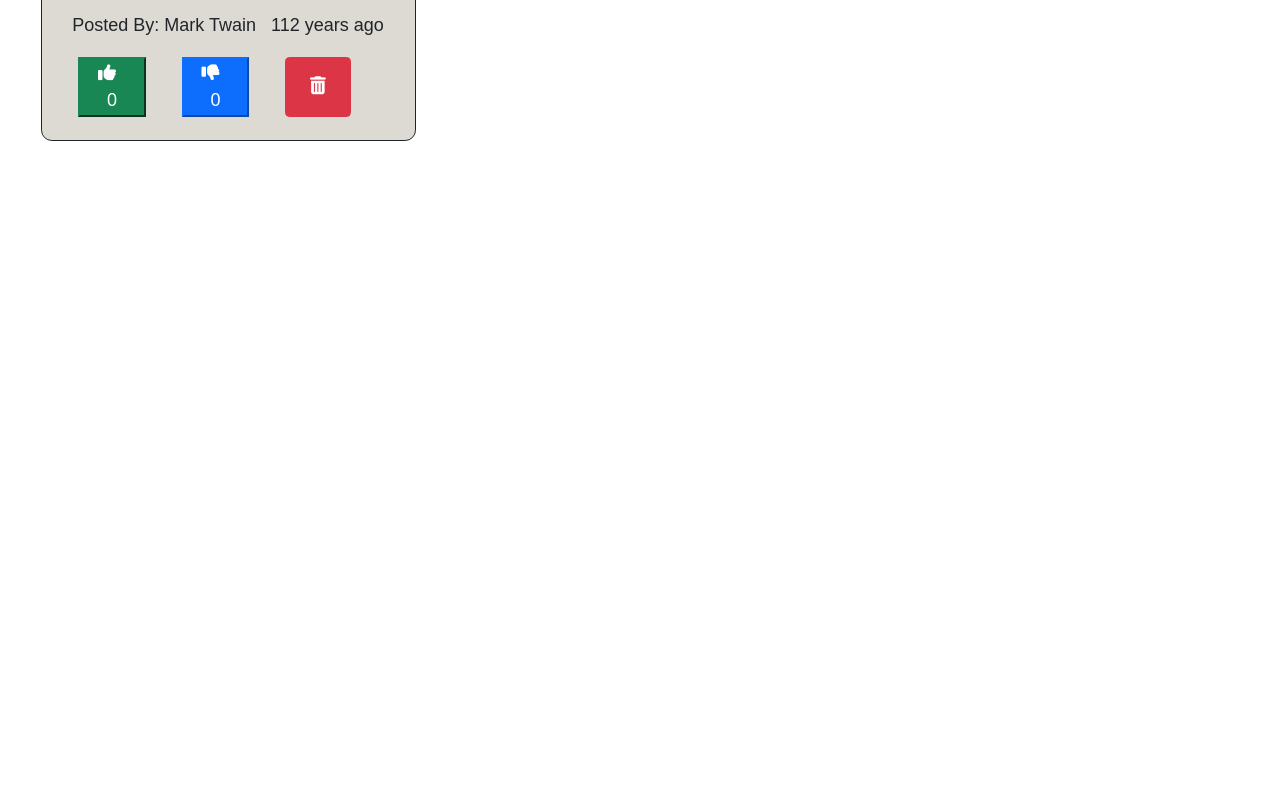
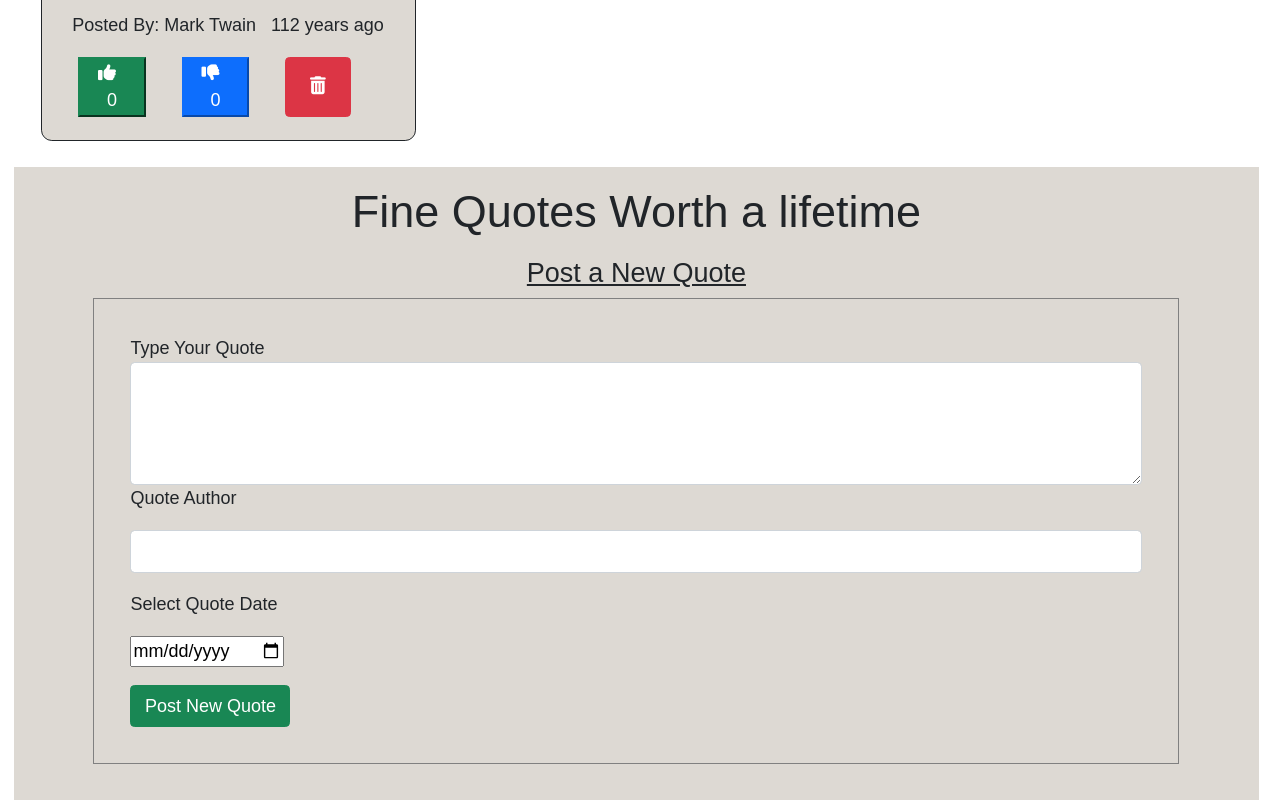
Before and after one commit to MainaAlexM/Quotes, an Angular app: page / in a window 1280 px wide. Shown: the part 1068-1868 px from the top of the page. Before the commit the page ends 1235 px from the top, so only its background shows below. Built offline with nearby package versions, Linux system fonts and the light colour scheme.

Commit message:
resolve naming bug

```diff
--- a/src/app/quote-block/quote-block.component.html
+++ b/src/app/quote-block/quote-block.component.html
@@ -26,10 +26,10 @@
 
     </div>
 
-    <!-- <div class=" form-row col">
+    <div class=" form-row col">
         <h1 class="m-3 text-center">Fine Quotes Worth a lifetime</h1>
         <app-cite-form (addQuote)="newQuotation($event)"></app-cite-form>
 
-    </div> -->
+    </div>
 
 </div>
```
Also changed, not shown: src/assets/Quotes.jpg (deleted), 1 other file (tests, documents, lock files or other folders).
